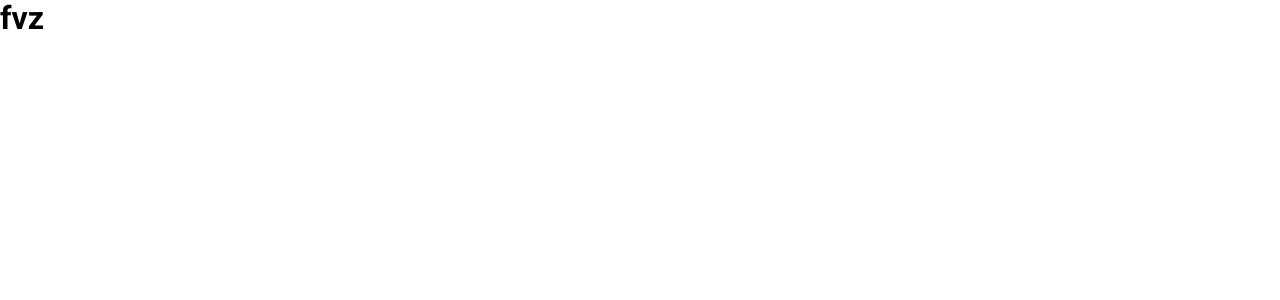
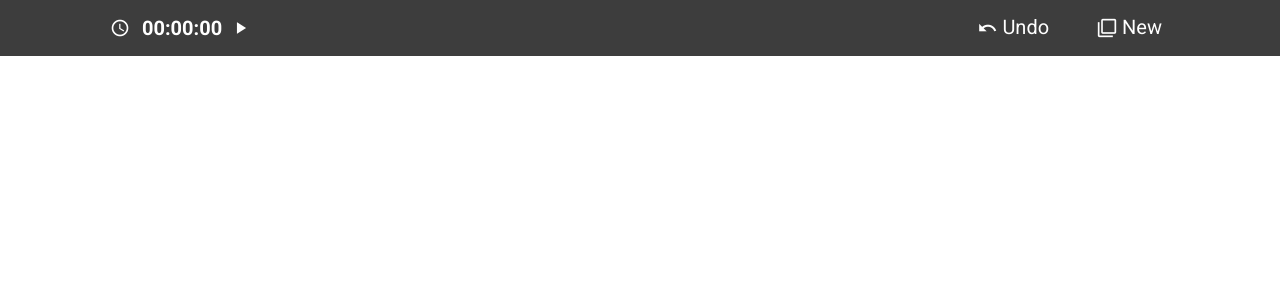
Before and after one commit to EasonChang0115/TheF2E_Week2_FreeCell, a Vue app: page / in a window 1280 px wide. Shown: the top 300 px of the page. Built offline with nearby package versions, Linux system fonts and the light colour scheme.

Commit message:
[header]

```diff
--- a/public/index.html
+++ b/public/index.html
@@ -6,6 +6,7 @@
     <meta name="viewport" content="width=device-width,initial-scale=1.0">
     <link rel="icon" href="<%= BASE_URL %>favicon.ico">
     <title>freecall</title>
+    <link href="https://fonts.googleapis.com/icon?family=Material+Icons" rel="stylesheet">
   </head>
   <body>
     <noscript>
--- a/src/App.vue
+++ b/src/App.vue
@@ -1,13 +1,29 @@
 <template>
   <div id="app">
-    <h1>fvz</h1>
+    <Header />
   </div>
 </template>
 <script>
+import Header from '@/components/Header.vue'
 export default {
-
+  components: {
+    Header
+  },
+  data() {
+    return {
+      pokeCards: [
+        {
+          id: 0,
+          number: 1,
+          color: 'pitch'
+        }
+      ]
+    }
+  }
 };
 </script>
 <style lang="scss">
-
+#app {
+  width: 100%;
+}
 </style>
--- /dev/null
+++ b/src/components/Header.vue
@@ -0,0 +1,87 @@
+<template>
+  <header class="my-header">
+   <div class="top-bar">
+     <ul class="time-panel">
+       <li>
+         <i class="material-icons">schedule</i>
+        </li>
+        <li class="text"><i>00:00:00</i></li>
+        <li>
+         <i class="material-icons" v-if="isPlay">pause</i>
+         <i class="material-icons" v-else>play_arrow</i>
+        </li>
+     </ul>
+     <ul class="tool-panel">
+       <li>
+         <i class="material-icons">undo</i>
+         <div class="text">Undo</div>
+       </li>
+       <li>
+         <i class="material-icons">filter_none</i>
+         <div class="text">New</div>
+       </li>
+     </ul>
+   </div>
+  </header>
+</template>
+
+<script>
+export default {
+  props: ['isPlay']
+};
+</script>
+
+<!-- Add "scoped" attribute to limit CSS to this component only -->
+<style scoped lang="scss">
+header.my-header {
+  width: 100%;
+  background-color: $header-background-color;
+  .top-bar {
+    width: 100%;
+    max-width: 1100px;
+    margin: 0 auto;
+    padding: 1rem 1.25rem;
+    display: flex;
+    justify-content: space-between;
+    align-items: center;
+    ul {
+      margin: 0;
+      padding: 0;
+      list-style: none;
+      display: flex;
+      justify-content: center;
+      align-items: center;
+    }
+    .time-panel, .tool-panel {
+      li {
+        display: flex;
+        margin-right: 0.5rem;
+        width: 24px;
+        height: 24px;
+        &.text {
+          width: initial;
+          i {
+            font-size: 1.25rem;
+            font-weight: bold;
+          }
+        }
+      }
+      li i {
+        font-size: 1.25rem;
+        font-style: normal;
+        line-height: 24px;
+        color: white;
+      }
+      li .text {
+        font-size: 1.25rem;
+        color: white;
+        margin-left: 5px;
+      }
+    }
+    .tool-panel li {
+      width: initial;
+      margin-left: 2.5rem;
+    }
+  }
+}
+</style>
--- a/src/scss/variable.scss
+++ b/src/scss/variable.scss
@@ -1,5 +1,5 @@
 // colors
-$primary-color: #003164;
+$header-background-color: #3d3d3d;
 $second-color: #FFEDF7;
 $text-color: #FF4384;
 $second-text-color: #00A7FF;
```
Also changed, not shown: src/components/HelloWorld.vue (deleted, +0 -58 lines).
